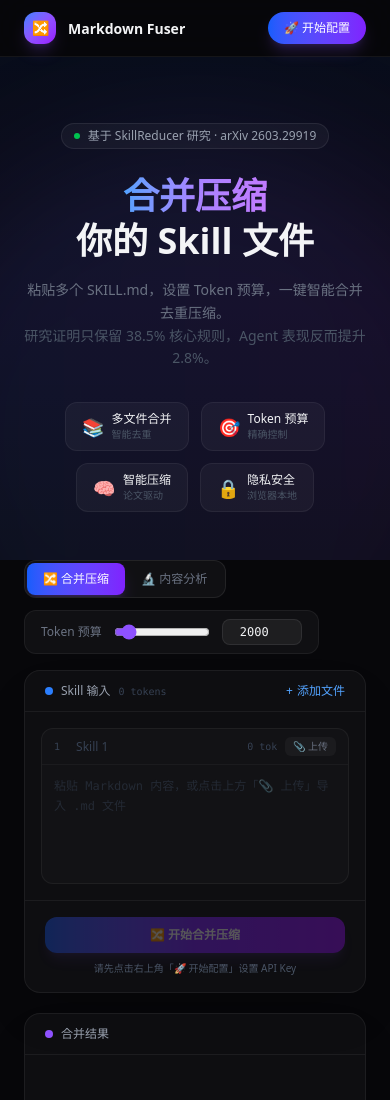
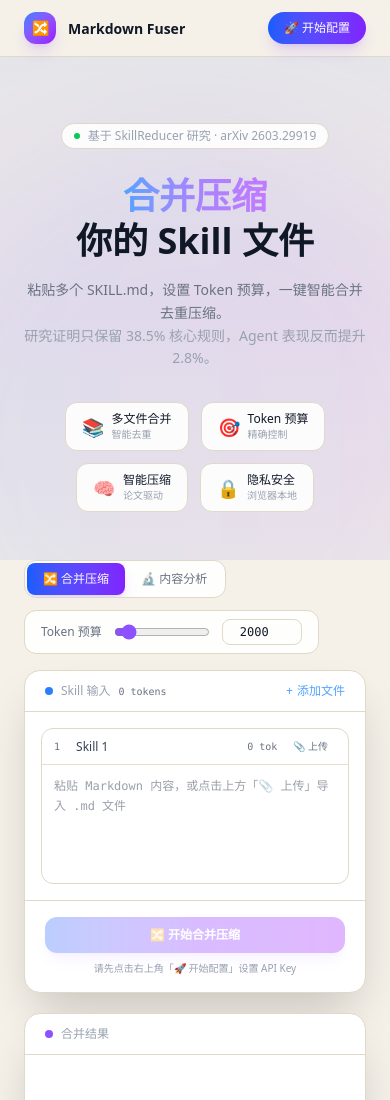
Before and after one commit to Thomaszhou22/skill-fuser, a React (Vite) app: page / in a window 390 px wide. Shown: the top 1100 px of the page. Built offline with nearby package versions, Linux system fonts and the light colour scheme.

Commit message:
feat: light khaki background for better readability

```diff
--- a/src/App.tsx
+++ b/src/App.tsx
@@ -129,26 +129,26 @@ Output: # Title > description\n## Mandatory Rules\n## Workflows\n## Quick Refere
   }, [prov, model, skills, budget, mode, totalTok])
 
   return (
-    <div className="min-h-screen bg-[#07070a] text-gray-100">
+    <div className="min-h-screen bg-[#f5f0e8] text-gray-900">
       {/* ═══ NAV ═══ */}
-      <nav className="sticky top-0 z-40 bg-[#07070a]/80 backdrop-blur-xl border-b border-white/[0.06]">
+      <nav className="sticky top-0 z-40 bg-[#f5f0e8]/80 backdrop-blur-xl border-b border-[#e0d8c8]">
         <div className="max-w-6xl mx-auto px-6 h-14 flex items-center justify-between">
           <div className="flex items-center gap-3">
             <div className="w-8 h-8 rounded-xl bg-gradient-to-br from-blue-500 via-violet-500 to-purple-600 flex items-center justify-center text-sm shadow-lg shadow-violet-500/20">🔀</div>
             <div>
               <span className="font-bold text-sm">Markdown Fuser</span>
-              <span className="hidden sm:inline text-gray-600 text-xs ml-2">Skill 文件合并压缩工具</span>
+              <span className="hidden sm:inline text-gray-400 text-xs ml-2">Skill 文件合并压缩工具</span>
             </div>
           </div>
           <div className="flex items-center gap-3">
             {prov && (
-              <div className="hidden sm:flex items-center gap-1.5 text-xs px-3 py-1.5 rounded-full bg-white/[0.04] border border-white/[0.06]">
+              <div className="hidden sm:flex items-center gap-1.5 text-xs px-3 py-1.5 rounded-full bg-white/90 border border-[#e0d8c8]">
                 <span>{prov.icon}</span>
                 <span className="text-gray-400">{model || prov.defaultModel}</span>
                 <span className="w-1.5 h-1.5 rounded-full bg-green-500" />
               </div>
             )}
-            <button onClick={() => setShowSettings(true)} className={`text-xs px-4 py-2 rounded-full font-medium transition-all ${prov?.apiKey ? 'bg-white/[0.06] hover:bg-white/[0.1] text-gray-400 border border-white/[0.08]' : 'bg-gradient-to-r from-blue-600 to-violet-600 text-white shadow-lg shadow-violet-500/20 hover:shadow-violet-500/30'}`}>
+            <button onClick={() => setShowSettings(true)} className={`text-xs px-4 py-2 rounded-full font-medium transition-all ${prov?.apiKey ? 'bg-white/[0.06] hover:bg-white/[0.1] text-gray-400 border border-[#e0d8c8]' : 'bg-gradient-to-r from-blue-600 to-violet-600 text-white shadow-lg shadow-violet-500/20 hover:shadow-violet-500/30'}`}>
               {prov?.apiKey ? '⚙️ 模型设置' : '🚀 开始配置'}
             </button>
           </div>
@@ -160,7 +160,7 @@ Output: # Title > description\n## Mandatory Rules\n## Workflows\n## Quick Refere
         <div className="absolute inset-0 bg-gradient-to-b from-blue-600/[0.07] via-violet-600/[0.05] to-transparent pointer-events-none" />
         <div className="absolute top-20 left-1/2 -translate-x-1/2 w-[600px] h-[600px] bg-gradient-to-r from-blue-500/10 to-violet-500/10 rounded-full blur-3xl pointer-events-none" />
         <div className="relative max-w-6xl mx-auto px-6 pt-16 pb-12 text-center">
-          <div className="inline-flex items-center gap-2 px-3 py-1 rounded-full bg-white/[0.04] border border-white/[0.08] text-xs text-gray-400 mb-6">
+          <div className="inline-flex items-center gap-2 px-3 py-1 rounded-full bg-white/90 border border-[#e0d8c8] text-xs text-gray-400 mb-6">
             <span className="w-1.5 h-1.5 rounded-full bg-green-500 animate-pulse" />
             基于 SkillReducer 研究 · arXiv 2603.29919
           </div>
@@ -170,24 +170,24 @@ Output: # Title > description\n## Mandatory Rules\n## Workflows\n## Quick Refere
           </h1>
           <p className="text-gray-500 text-sm max-w-xl mx-auto leading-relaxed mb-8">
             粘贴多个 SKILL.md，设置 Token 预算，一键智能合并去重压缩。<br />
-            <span className="text-gray-600">研究证明只保留 38.5% 核心规则，Agent 表现反而提升 2.8%。</span>
+            <span className="text-gray-400">研究证明只保留 38.5% 核心规则，Agent 表现反而提升 2.8%。</span>
           </p>
           <div className="flex flex-wrap justify-center gap-3">
-            <div className="flex items-center gap-2 px-4 py-2 rounded-xl bg-white/[0.04] border border-white/[0.06]">
+            <div className="flex items-center gap-2 px-4 py-2 rounded-xl bg-white/90 border border-[#e0d8c8]">
               <span className="text-lg">📚</span>
-              <div className="text-left"><div className="text-xs font-medium">多文件合并</div><div className="text-[10px] text-gray-600">智能去重</div></div>
+              <div className="text-left"><div className="text-xs font-medium">多文件合并</div><div className="text-[10px] text-gray-400">智能去重</div></div>
             </div>
-            <div className="flex items-center gap-2 px-4 py-2 rounded-xl bg-white/[0.04] border border-white/[0.06]">
+            <div className="flex items-center gap-2 px-4 py-2 rounded-xl bg-white/90 border border-[#e0d8c8]">
               <span className="text-lg">🎯</span>
-              <div className="text-left"><div className="text-xs font-medium">Token 预算</div><div className="text-[10px] text-gray-600">精确控制</div></div>
+              <div className="text-left"><div className="text-xs font-medium">Token 预算</div><div className="text-[10px] text-gray-400">精确控制</div></div>
             </div>
-            <div className="flex items-center gap-2 px-4 py-2 rounded-xl bg-white/[0.04] border border-white/[0.06]">
+            <div className="flex items-center gap-2 px-4 py-2 rounded-xl bg-white/90 border border-[#e0d8c8]">
               <span className="text-lg">🧠</span>
-              <div className="text-left"><div className="text-xs font-medium">智能压缩</div><div className="text-[10px] text-gray-600">论文驱动</div></div>
+              <div className="text-left"><div className="text-xs font-medium">智能压缩</div><div className="text-[10px] text-gray-400">论文驱动</div></div>
             </div>
-            <div className="flex items-center gap-2 px-4 py-2 rounded-xl bg-white/[0.04] border border-white/[0.06]">
+            <div className="flex items-center gap-2 px-4 py-2 rounded-xl bg-white/90 border border-[#e0d8c8]">
               <span className="text-lg">🔒</span>
-              <div className="text-left"><div className="text-xs font-medium">隐私安全</div><div className="text-[10px] text-gray-600">浏览器本地</div></div>
+              <div className="text-left"><div className="text-xs font-medium">隐私安全</div><div className="text-[10px] text-gray-400">浏览器本地</div></div>
             </div>
           </div>
         </div>
@@ -197,20 +197,20 @@ Output: # Title > description\n## Mandatory Rules\n## Workflows\n## Quick Refere
       <section className="max-w-6xl mx-auto px-6 pb-20">
         {/* Controls */}
         <div className="flex flex-wrap items-center gap-3 mb-4">
-          <div className="flex rounded-xl overflow-hidden bg-white/[0.04] border border-white/[0.08] p-0.5">
-            <button onClick={() => setMode('fusion')} className={`px-4 py-2 rounded-lg text-xs font-medium transition-all ${mode === 'fusion' ? 'bg-gradient-to-r from-blue-600 to-violet-600 text-white shadow-lg shadow-violet-500/20' : 'text-gray-500 hover:text-gray-300'}`}>🔀 合并压缩</button>
-            <button onClick={() => setMode('analysis')} className={`px-4 py-2 rounded-lg text-xs font-medium transition-all ${mode === 'analysis' ? 'bg-gradient-to-r from-amber-600 to-orange-600 text-white shadow-lg shadow-orange-500/20' : 'text-gray-500 hover:text-gray-300'}`}>🔬 内容分析</button>
+          <div className="flex rounded-xl overflow-hidden bg-white/90 border border-[#e0d8c8] p-0.5">
+            <button onClick={() => setMode('fusion')} className={`px-4 py-2 rounded-lg text-xs font-medium transition-all ${mode === 'fusion' ? 'bg-gradient-to-r from-blue-600 to-violet-600 text-white shadow-lg shadow-violet-500/20' : 'text-gray-500 hover:text-gray-700'}`}>🔀 合并压缩</button>
+            <button onClick={() => setMode('analysis')} className={`px-4 py-2 rounded-lg text-xs font-medium transition-all ${mode === 'analysis' ? 'bg-gradient-to-r from-amber-600 to-orange-600 text-white shadow-lg shadow-orange-500/20' : 'text-gray-500 hover:text-gray-700'}`}>🔬 内容分析</button>
           </div>
           {mode === 'fusion' && (
-            <div className="flex items-center gap-3 px-4 py-2 rounded-xl bg-white/[0.04] border border-white/[0.06]">
+            <div className="flex items-center gap-3 px-4 py-2 rounded-xl bg-white/90 border border-[#e0d8c8]">
               <span className="text-xs text-gray-500">Token 预算</span>
               <input type="range" min={200} max={20000} step={100} value={budget} onChange={e => setBudget(+e.target.value)} className="w-24 accent-violet-500" />
-              <input type="number" value={budget} onChange={e => setBudget(+e.target.value)} className="w-20 bg-white/[0.06] border border-white/[0.08] rounded-lg px-2 py-1 text-xs text-center focus:outline-none focus:border-violet-500/50 font-mono" />
+              <input type="number" value={budget} onChange={e => setBudget(+e.target.value)} className="w-20 bg-white/[0.06] border border-[#e0d8c8] rounded-lg px-2 py-1 text-xs text-center focus:outline-none focus:border-violet-500/50 font-mono" />
               <div className="hidden sm:flex items-center gap-1.5 text-[10px] font-mono">
-                <span className="text-gray-600">{totalTok}</span>
-                <span className="text-gray-700">→</span>
+                <span className="text-gray-400">{totalTok}</span>
+                <span className="text-gray-500">→</span>
                 <span className="text-violet-400">{budget}</span>
-                <span className="text-gray-700">tok</span>
+                <span className="text-gray-500">tok</span>
               </div>
             </div>
           )}
@@ -225,12 +225,12 @@ Output: # Title > description\n## Mandatory Rules\n## Workflows\n## Quick Refere
         {/* Two Columns */}
         <div className="grid lg:grid-cols-2 gap-5">
           {/* INPUT */}
-          <div className="rounded-2xl bg-white/[0.03] border border-white/[0.06] overflow-hidden shadow-2xl shadow-black/20">
-            <div className="px-5 py-3 border-b border-white/[0.06] flex items-center justify-between">
+          <div className="rounded-2xl bg-white border border-[#e0d8c8] overflow-hidden shadow-2xl shadow-black/20">
+            <div className="px-5 py-3 border-b border-[#e0d8c8] flex items-center justify-between">
               <div className="flex items-center gap-2">
                 <div className="w-2 h-2 rounded-full bg-blue-500" />
                 <span className="text-xs font-medium text-gray-400">Skill 输入</span>
-                <span className="text-[10px] text-gray-700 font-mono">{totalTok} tokens</span>
+                <span className="text-[10px] text-gray-500 font-mono">{totalTok} tokens</span>
               </div>
               <button onClick={() => setSkills([...skills, { id: uid(), name: '', content: '' }])} className="text-xs text-blue-400 hover:text-blue-300 flex items-center gap-1">
                 <span>+</span> 添加文件
@@ -238,15 +238,15 @@ Output: # Title > description\n## Mandatory Rules\n## Workflows\n## Quick Refere
             </div>
             <div className="p-4 space-y-3 max-h-[420px] overflow-y-auto">
               {skills.map((s, i) => (
-                <div key={s.id} className="rounded-xl bg-white/[0.02] border border-white/[0.05] overflow-hidden hover:border-white/[0.1] transition">
-                  <div className="flex items-center justify-between px-3 py-2 border-b border-white/[0.04]">
+                <div key={s.id} className="rounded-xl bg-white border border-[#e0d8c8] overflow-hidden hover:border-[#c8b898] transition">
+                  <div className="flex items-center justify-between px-3 py-2 border-b border-[#e8e0d0]">
                     <div className="flex items-center gap-2 flex-1 min-w-0">
-                      <span className="text-[10px] text-gray-700 font-mono w-4">{i + 1}</span>
+                      <span className="text-[10px] text-gray-500 font-mono w-4">{i + 1}</span>
                       <input value={s.name} onChange={e => setSkills(ss => ss.map(x => x.id === s.id ? { ...x, name: e.target.value } : x))} placeholder={`Skill ${i + 1}`} className="bg-transparent text-xs w-full focus:outline-none placeholder-gray-700" />
                     </div>
                     <div className="flex items-center gap-2 shrink-0 ml-2">
-                      <span className="text-[10px] text-gray-700 font-mono">{estimateTokens(s.content)} tok</span>
-                      <button onClick={() => fileRefs.current[s.id]?.click()} className="px-2 py-0.5 rounded-md bg-white/[0.04] text-[10px] text-gray-500 hover:text-gray-300 hover:bg-white/[0.08] transition">📎 上传</button>
+                      <span className="text-[10px] text-gray-500 font-mono">{estimateTokens(s.content)} tok</span>
+                      <button onClick={() => fileRefs.current[s.id]?.click()} className="px-2 py-0.5 rounded-md bg-white/90 text-[10px] text-gray-500 hover:text-gray-700 hover:bg-white/[0.08] transition">📎 上传</button>
                       <input ref={el => { fileRefs.current[s.id] = el }} type="file" accept=".md,.markdown,.txt" className="hidden" onChange={e => upload(s.id, e.target.files)} />
                       {skills.length > 1 && <button onClick={() => setSkills(ss => ss.filter(x => x.id !== s.id))} className="px-1.5 py-0.5 rounded-md text-[10px] text-red-500/40 hover:text-red-400 hover:bg-red-500/10 transition">✕</button>}
                     </div>
@@ -255,7 +255,7 @@ Output: # Title > description\n## Mandatory Rules\n## Workflows\n## Quick Refere
                 </div>
               ))}
             </div>
-            <div className="px-5 py-4 border-t border-white/[0.06]">
+            <div className="px-5 py-4 border-t border-[#e0d8c8]">
               <button onClick={fuse} disabled={loading || !prov?.apiKey} className={`w-full py-2.5 rounded-xl text-xs font-semibold transition-all disabled:opacity-30 disabled:cursor-not-allowed ${
                 mode === 'analysis'
                   ? 'bg-gradient-to-r from-amber-600 to-orange-600 hover:from-amber-500 hover:to-orange-500 text-white shadow-lg shadow-orange-500/20'
@@ -268,28 +268,28 @@ Output: # Title > description\n## Mandatory Rules\n## Workflows\n## Quick Refere
                   </span>
                 ) : mode === 'analysis' ? '🔬 分析内容构成' : '🔀 开始合并压缩'}
               </button>
-              {!prov?.apiKey && !loading && <p className="text-[10px] text-center text-gray-600 mt-2">请先点击右上角「🚀 开始配置」设置 API Key</p>}
+              {!prov?.apiKey && !loading && <p className="text-[10px] text-center text-gray-400 mt-2">请先点击右上角「🚀 开始配置」设置 API Key</p>}
             </div>
           </div>
 
           {/* OUTPUT */}
-          <div className="rounded-2xl bg-white/[0.03] border border-white/[0.06] overflow-hidden shadow-2xl shadow-black/20 flex flex-col">
-            <div className="px-5 py-3 border-b border-white/[0.06] flex items-center justify-between">
+          <div className="rounded-2xl bg-white border border-[#e0d8c8] overflow-hidden shadow-2xl shadow-black/20 flex flex-col">
+            <div className="px-5 py-3 border-b border-[#e0d8c8] flex items-center justify-between">
               <div className="flex items-center gap-2">
                 <div className="w-2 h-2 rounded-full bg-violet-500" />
                 <span className="text-xs font-medium text-gray-400">{mode === 'analysis' ? '分析报告' : '合并结果'}</span>
               </div>
               {result && (
                 <div className="flex gap-2">
-                  <button onClick={() => navigator.clipboard.writeText(result)} className="px-2.5 py-1 rounded-lg bg-white/[0.04] text-[10px] text-gray-500 hover:text-gray-300 hover:bg-white/[0.08] transition">📋 复制</button>
-                  <button onClick={() => { const a = document.createElement('a'); a.href = URL.createObjectURL(new Blob([result], { type: 'text/markdown' })); a.download = 'fused-skill.md'; a.click() }} className="px-2.5 py-1 rounded-lg bg-white/[0.04] text-[10px] text-gray-500 hover:text-gray-300 hover:bg-white/[0.08] transition">💾 下载</button>
+                  <button onClick={() => navigator.clipboard.writeText(result)} className="px-2.5 py-1 rounded-lg bg-white/90 text-[10px] text-gray-500 hover:text-gray-700 hover:bg-white/[0.08] transition">📋 复制</button>
+                  <button onClick={() => { const a = document.createElement('a'); a.href = URL.createObjectURL(new Blob([result], { type: 'text/markdown' })); a.download = 'fused-skill.md'; a.click() }} className="px-2.5 py-1 rounded-lg bg-white/90 text-[10px] text-gray-500 hover:text-gray-700 hover:bg-white/[0.08] transition">💾 下载</button>
                 </div>
               )}
             </div>
             <div className="flex-1 p-5 min-h-[420px] max-h-[420px] overflow-y-auto">
               {error && <div className="p-3 rounded-xl bg-red-500/10 border border-red-500/20 text-red-300 text-xs mb-3">⚠️ {error}</div>}
               {result ? (
-                <pre className="whitespace-pre-wrap text-xs font-mono text-gray-300 leading-relaxed">{result}</pre>
+                <pre className="whitespace-pre-wrap text-xs font-mono text-gray-700 leading-relaxed">{result}</pre>
               ) : loading ? (
                 <div className="flex flex-col items-center justify-center h-full gap-3">
                   <div className="relative">
@@ -298,10 +298,10 @@ Output: # Title > description\n## Mandatory Rules\n## Workflows\n## Quick Refere
                   <p className="text-xs text-gray-500">{mode === 'analysis' ? '正在分析内容...' : '正在合并压缩...'}</p>
                 </div>
               ) : (
-                <div className="flex flex-col items-center justify-center h-full gap-3 text-gray-700">
+                <div className="flex flex-col items-center justify-center h-full gap-3 text-gray-500">
                   <span className="text-4xl opacity-20">🔀</span>
                   <p className="text-xs">{mode === 'analysis' ? '内容分析报告将显示在这里' : '合并结果将显示在这里'}</p>
-                  <p className="text-[10px] text-gray-800 max-w-xs text-center">
+                  <p className="text-[10px] text-gray-400 max-w-xs text-center">
                     {mode === 'analysis' ? '将内容分为 Core Rule / Background / Example / Template / Redundant' : '分类 → 去重 → 压缩 → Progressive Disclosure 输出'}
                   </p>
                 </div>
@@ -320,11 +320,11 @@ Output: # Title > description\n## Mandatory Rules\n## Workflows\n## Quick Refere
               { step: '3', icon: '🔀', title: '智能合并', desc: '去重 + 压缩到你的 Token 预算内' },
               { step: '4', icon: '✅', title: '获取结果', desc: '下载或复制压缩后的最优 Skill' },
             ].map(s => (
-              <div key={s.step} className="relative rounded-xl bg-white/[0.02] border border-white/[0.05] p-4 text-center hover:bg-white/[0.04] hover:border-white/[0.1] transition group">
+              <div key={s.step} className="relative rounded-xl bg-white border border-[#e0d8c8] p-4 text-center hover:bg-white/90 hover:border-[#c8b898] transition group">
                 <div className="absolute -top-2 -left-2 w-6 h-6 rounded-full bg-gradient-to-br from-blue-600 to-violet-600 flex items-center justify-center text-[10px] font-bold shadow-lg shadow-violet-500/20">{s.step}</div>
                 <div className="text-2xl mb-2 mt-1">{s.icon}</div>
                 <div className="text-xs font-medium mb-1">{s.title}</div>
-                <div className="text-[10px] text-gray-600 leading-relaxed">{s.desc}</div>
+                <div className="text-[10px] text-gray-400 leading-relaxed">{s.desc}</div>
               </div>
             ))}
           </div>
@@ -332,30 +332,30 @@ Output: # Title > description\n## Mandatory Rules\n## Workflows\n## Quick Refere
 
         {/* FOOTER */}
         <div className="mt-12 text-center">
-          <div className="inline-flex items-center gap-4 px-4 py-2 rounded-full bg-white/[0.02] border border-white/[0.05]">
-            <span className="text-[10px] text-gray-600">Inspired by <em>SkillReducer</em> (arXiv 2603.29919)</span>
-            <span className="text-gray-800">·</span>
-            <a href="https://github.com/Thomaszhou22/markdown-fuser" target="_blank" className="text-[10px] text-gray-500 hover:text-gray-300 underline">GitHub</a>
-            <span className="text-gray-800">·</span>
-            <span className="text-[10px] text-gray-600">🔒 数据仅在浏览器本地处理</span>
+          <div className="inline-flex items-center gap-4 px-4 py-2 rounded-full bg-white border border-[#e0d8c8]">
+            <span className="text-[10px] text-gray-400">Inspired by <em>SkillReducer</em> (arXiv 2603.29919)</span>
+            <span className="text-gray-400">·</span>
+            <a href="https://github.com/Thomaszhou22/markdown-fuser" target="_blank" className="text-[10px] text-gray-500 hover:text-gray-700 underline">GitHub</a>
+            <span className="text-gray-400">·</span>
+            <span className="text-[10px] text-gray-400">🔒 数据仅在浏览器本地处理</span>
           </div>
         </div>
       </section>
 
       {/* ═══ SETTINGS DIALOG ═══ */}
       {showSettings && (
-        <div className="fixed inset-0 z-50 bg-black/60 backdrop-blur-md flex items-center justify-center p-4" onClick={() => setShowSettings(false)}>
-          <div className="bg-[#111118] border border-white/[0.08] rounded-2xl w-full max-w-md max-h-[75vh] overflow-hidden flex flex-col shadow-2xl shadow-black/40" onClick={e => e.stopPropagation()}>
-            <div className="px-6 py-4 border-b border-white/[0.06] flex items-center justify-between">
+        <div className="fixed inset-0 z-50 bg-black/40 backdrop-blur-md flex items-center justify-center p-4" onClick={() => setShowSettings(false)}>
+          <div className="bg-white border border-[#e0d8c8] rounded-2xl w-full max-w-md max-h-[75vh] overflow-hidden flex flex-col shadow-2xl shadow-black/40" onClick={e => e.stopPropagation()}>
+            <div className="px-6 py-4 border-b border-[#e0d8c8] flex items-center justify-between">
               <div>
                 <h3 className="text-sm font-bold">模型设置</h3>
-                <p className="text-[10px] text-gray-600 mt-0.5">选择 AI 服务商，填入你的 API Key</p>
+                <p className="text-[10px] text-gray-400 mt-0.5">选择 AI 服务商，填入你的 API Key</p>
               </div>
-              <button onClick={() => setShowSettings(false)} className="w-7 h-7 rounded-lg bg-white/[0.04] flex items-center justify-center text-gray-500 hover:text-white hover:bg-white/[0.08] transition">×</button>
+              <button onClick={() => setShowSettings(false)} className="w-7 h-7 rounded-lg bg-white/90 flex items-center justify-center text-gray-500 hover:text-white hover:bg-white/[0.08] transition">×</button>
             </div>
             <div className="flex-1 overflow-y-auto p-4 space-y-3">
               {providers.map(p => (
-                <div key={p.id} className={`rounded-xl border p-4 transition-all ${provId === p.id ? 'border-violet-500/30 bg-gradient-to-br ' + p.color : 'border-white/[0.05] bg-white/[0.02] hover:border-white/[0.1]'}`}>
+                <div key={p.id} className={`rounded-xl border p-4 transition-all ${provId === p.id ? 'border-violet-500/30 bg-gradient-to-br ' + p.color : 'border-[#e0d8c8] bg-white hover:border-[#c8b898]'}`}>
                   <div className="flex items-center gap-2 mb-3">
                     <span className="text-lg">{p.icon}</span>
                     <span className="text-sm font-semibold">{p.name}</span>
@@ -366,13 +366,13 @@ Output: # Title > description\n## Mandatory Rules\n## Workflows\n## Quick Refere
                     </div>
                   </div>
                   <div className="flex gap-2 mb-2">
-                    <input type="password" value={p.apiKey} onChange={e => setProv(p.id, { apiKey: e.target.value, status: 'idle' })} placeholder="输入 API Key" className="flex-1 bg-black/30 border border-white/[0.06] rounded-lg px-3 py-2 text-xs focus:outline-none focus:border-violet-500/50 transition" />
+                    <input type="password" value={p.apiKey} onChange={e => setProv(p.id, { apiKey: e.target.value, status: 'idle' })} placeholder="输入 API Key" className="flex-1 bg-[#f5f0e8] border border-[#e0d8c8] rounded-lg px-3 py-2 text-xs focus:outline-none focus:border-violet-500/50 transition" />
                     {p.apiKey && <button onClick={() => testConn(p.id)} className="px-3 py-2 rounded-lg bg-white/[0.06] text-xs text-gray-400 hover:bg-white/[0.1] transition whitespace-nowrap">测试连接</button>}
                   </div>
-                  {p.id === 'custom' && <input value={p.customEndpoint || ''} onChange={e => setProv(p.id, { customEndpoint: e.target.value })} placeholder="https://api.example.com/v1/chat/completions" className="w-full bg-black/30 border border-white/[0.06] rounded-lg px-3 py-2 text-xs mb-2 focus:outline-none focus:border-violet-500/50 transition" />}
+                  {p.id === 'custom' && <input value={p.customEndpoint || ''} onChange={e => setProv(p.id, { customEndpoint: e.target.value })} placeholder="https://api.example.com/v1/chat/completions" className="w-full bg-[#f5f0e8] border border-[#e0d8c8] rounded-lg px-3 py-2 text-xs mb-2 focus:outline-none focus:border-violet-500/50 transition" />}
                   {p.models.length > 0 && (
                     <div className="flex flex-wrap gap-1.5 mb-2">
-                      {p.models.map(m => <button key={m} onClick={() => { setModel(m); setProvId(p.id) }} className={`text-[10px] px-2.5 py-1 rounded-lg transition ${provId === p.id && model === m ? 'bg-violet-600 text-white shadow shadow-violet-500/20' : 'bg-white/[0.04] text-gray-500 hover:bg-white/[0.08]'}`}>{m}</button>)}
+                      {p.models.map(m => <button key={m} onClick={() => { setModel(m); setProvId(p.id) }} className={`text-[10px] px-2.5 py-1 rounded-lg transition ${provId === p.id && model === m ? 'bg-violet-600 text-white shadow shadow-violet-500/20' : 'bg-white/90 text-gray-500 hover:bg-white/[0.08]'}`}>{m}</button>)}
                     </div>
                   )}
                   {p.apiKey && (
@@ -382,7 +382,7 @@ Output: # Title > description\n## Mandatory Rules\n## Workflows\n## Quick Refere
                   )}
                 </div>
               ))}
-              <p className="text-[10px] text-gray-700 text-center pt-1">🔒 API Key 仅保存在浏览器本地，不会上传到任何服务器</p>
+              <p className="text-[10px] text-gray-500 text-center pt-1">🔒 API Key 仅保存在浏览器本地，不会上传到任何服务器</p>
             </div>
           </div>
         </div>
```
